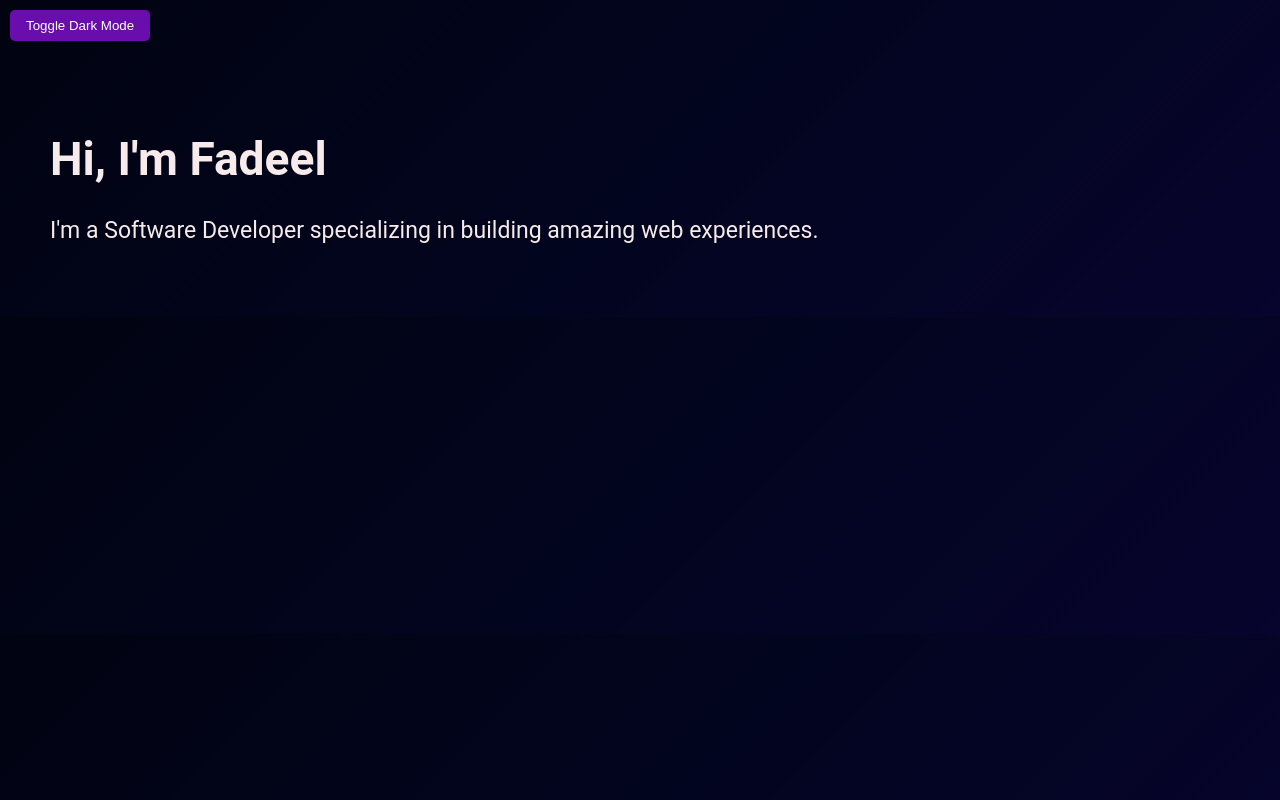
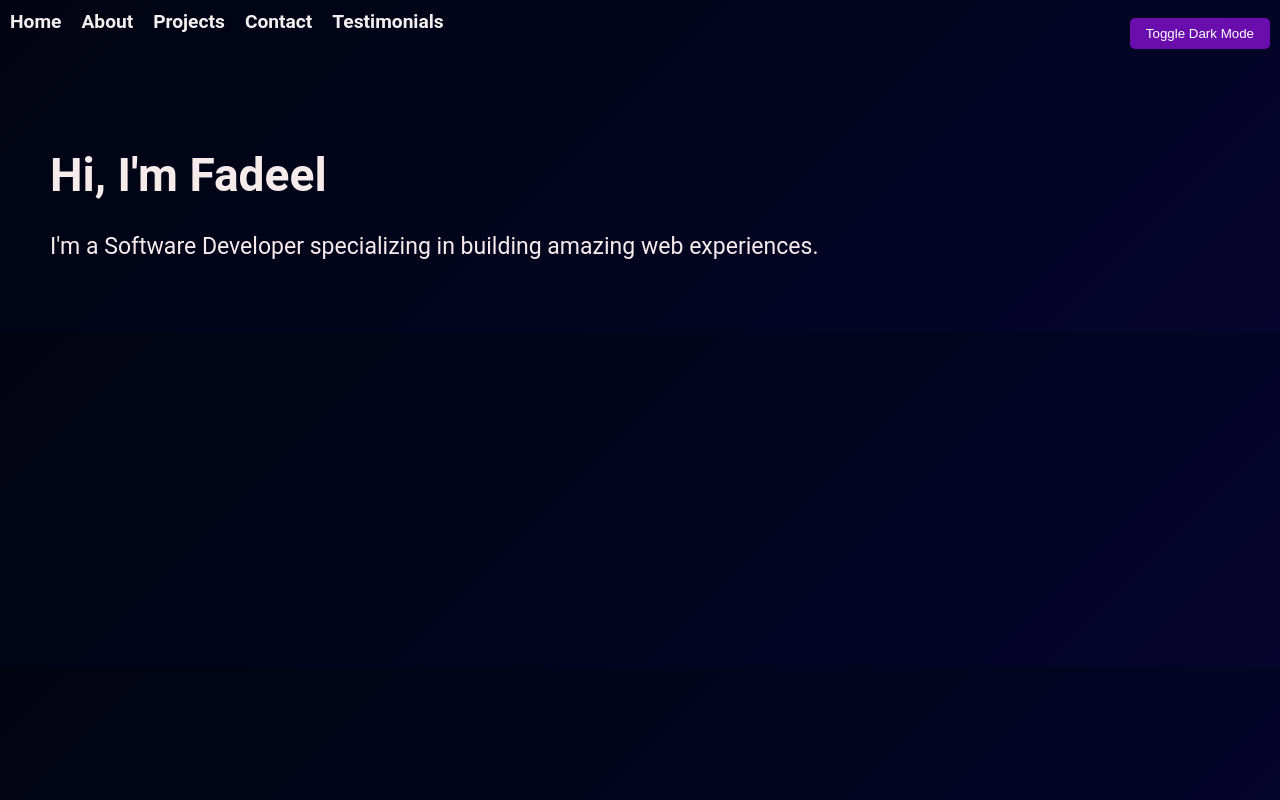
Before and after one commit to Aderibigbe-Ayantayo/fadeelPortfolio, a React (Create React App) app: page / in a window 1280 px wide. Built offline with nearby package versions, Linux system fonts and the light colour scheme.

Commit message:
Fix the bug

```diff
--- a/src/Components/Header.css
+++ b/src/Components/Header.css
@@ -27,7 +27,7 @@
 
 /* Hamburger Menu Styles */
 .hamburger {
-    display: none; /* Hidden by default */
+    display: none; /* Hidden by default on larger screens */
     flex-direction: column;
     gap: 5px;
     cursor: pointer;
@@ -40,22 +40,14 @@
     transition: 0.3s;
 }
 
-/* Default mobile menu hidden */
+/* Show navigation links by default on larger screens */
 .nav-links {
-    display: none;
-    flex-direction: column;
-    background-color: #333;
-    position: absolute;
-    top: 60px;
-    left: 0;
-    width: 100%;
-    padding: 10px 0;
-    gap: 10px;
+    display: flex;
+    gap: 20px;
 }
 
-/* Show mobile menu when open */
 .nav-links.open {
-    display: flex;
+    display: flex; /* Always visible on larger screens */
 }
 
 /* Media Queries for Responsiveness */
@@ -65,19 +57,21 @@
         display: flex;
     }
 
-    /* Initially hide the navigation links */
+    /* Hide the navigation links by default on mobile */
     .nav-links {
-        display: none; /* Hidden on small screens by default */
+        display: none;
+        flex-direction: column;
+        background-color: #010120;
+        position: absolute;
+        top: 60px;
+        left: 0;
+        width: 100%;
+        padding: 10px 0;
+        gap: 10px;
     }
 
-    /* When the state is active, show the menu */
+    /* Show the menu when open */
     .nav-links.open {
-        display: flex; /* Show the menu when hamburger is clicked */
-        flex-direction: column;
-    }
-
-    /* Optional: Adjust button styles */
-    .dark-mode-toggle {
-        margin-top: 10px;
+        display: flex;
     }
 }
--- a/src/Components/Header.js
+++ b/src/Components/Header.js
@@ -47,12 +47,12 @@
                 </div>
 
                 {/* Navigation Links */}
-                <ul className={`nav-links ${isOpen ? 'open' : ''}`}>
-                    <li><Link to="/">Home</Link></li>
-                    <li><Link to="/about">About</Link></li>
-                    <li><Link to="/projects">Projects</Link></li>
-                    <li><Link to="/contact">Contact</Link></li>
-                    <li><Link to="/testimonials">Testimonials</Link></li>
+                   <ul className={`nav-links ${isOpen ? 'open' : ''}`}>
+                    <li><Link to="/" onClick={toggleMenu}>Home</Link></li>
+                    <li><Link to="/about" onClick={toggleMenu}>About</Link></li>
+                    <li><Link to="/projects" onClick={toggleMenu}>Projects</Link></li>
+                    <li><Link to="/contact" onClick={toggleMenu}>Contact</Link></li>
+                    <li><Link to="/testimonials" onClick={toggleMenu}>Testimonials</Link></li>
                 </ul>
 
                 {/* Dark Mode Toggle Button */}
--- a/src/styles.css
+++ b/src/styles.css
@@ -11,6 +11,8 @@
     background-color: transparent;
     padding: 10px;
 }
+
+
 
 header ul {
     display: flex;
```
